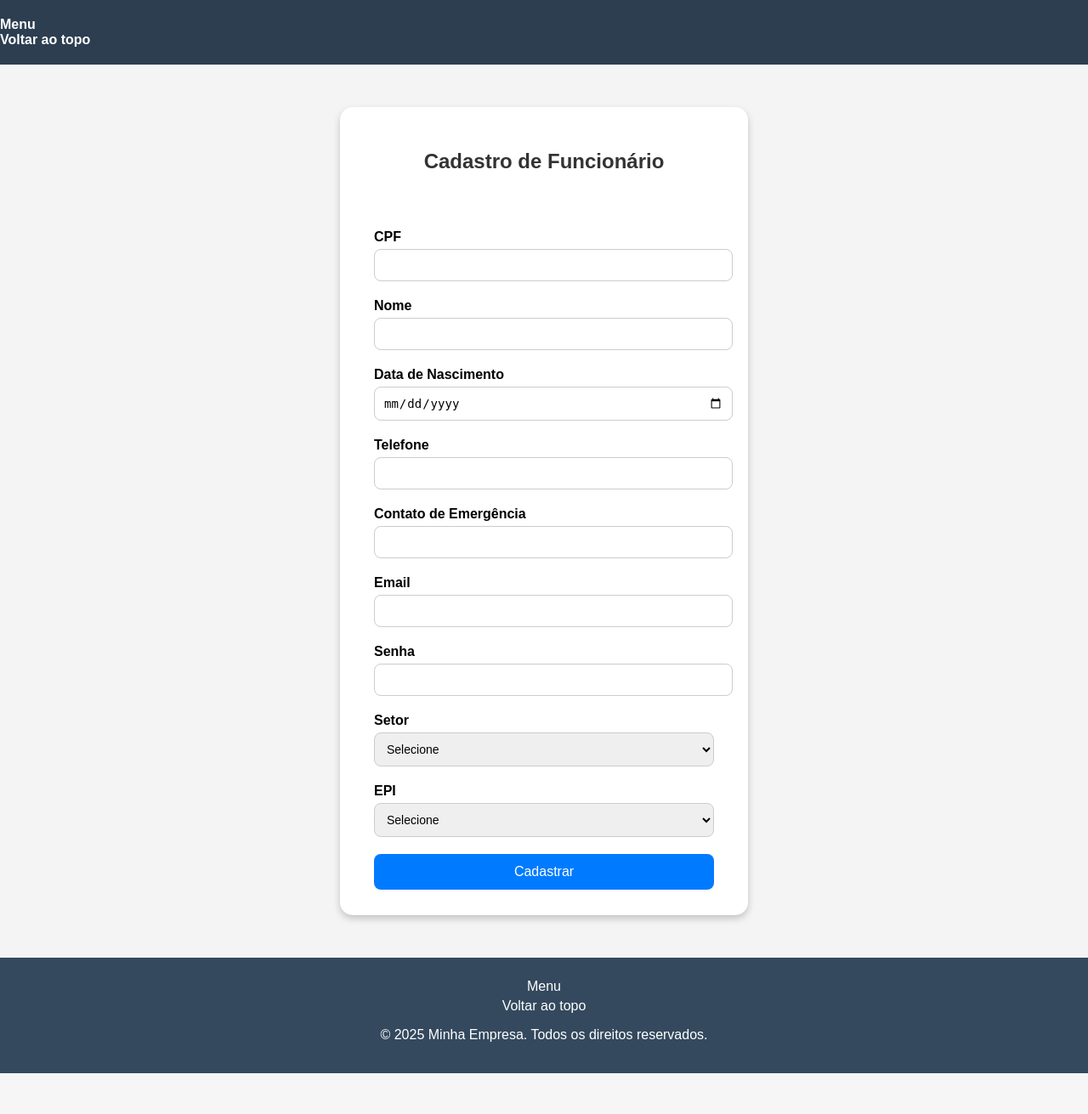
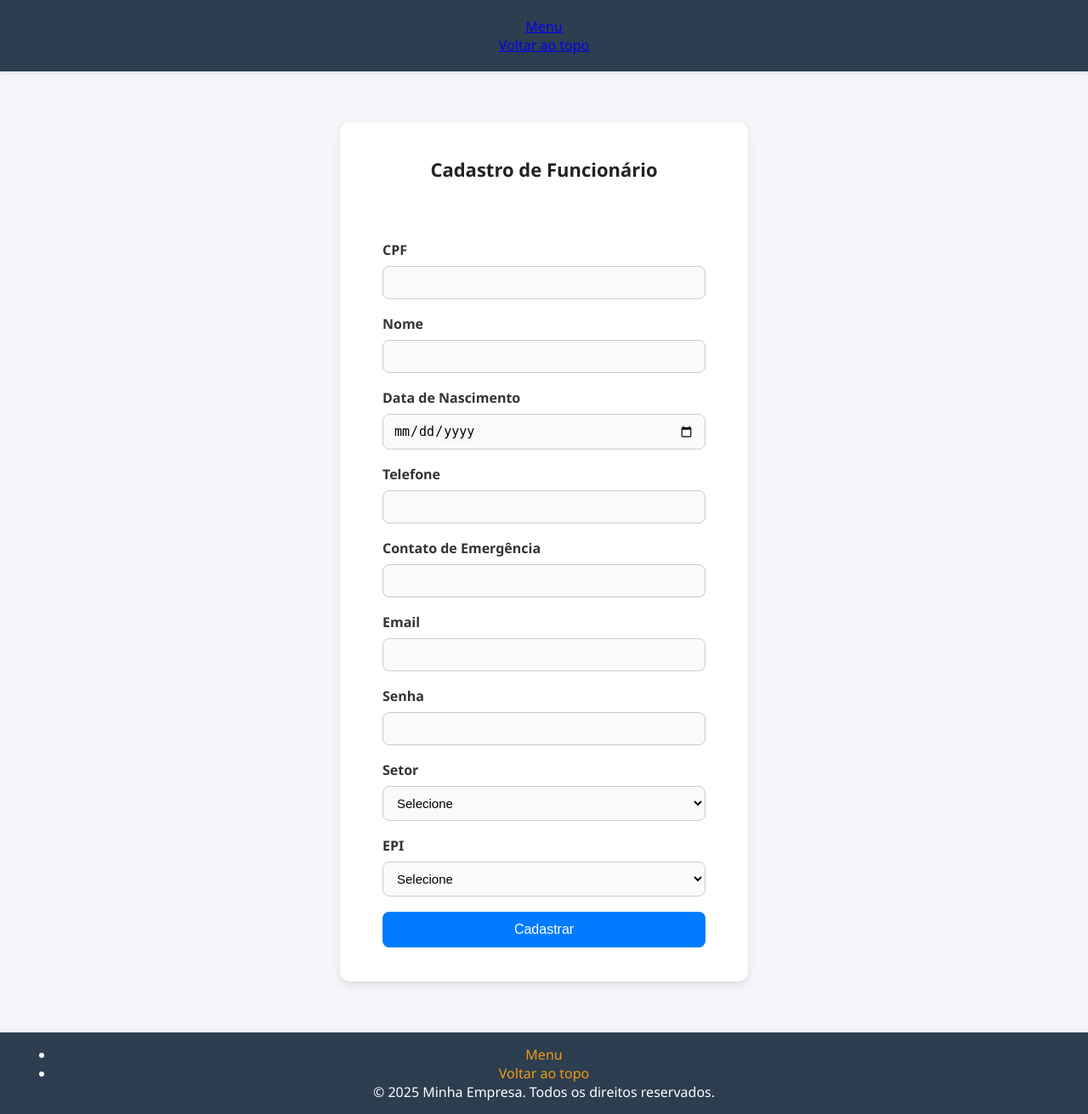
Before and after one commit to AleGreef/Gerenciador_Epi-s, a Django app: page /cadastrar_colaborador/ in a window 1280 px wide. Shown: the whole page at 85% size. Before the commit the page ends 1263 px from the top, so only its background shows below. Run offline with Django 5.2, Linux system fonts and the light colour scheme.

Commit message:
quinto commit

```diff
--- a/app_site/static/css/style.css
+++ b/app_site/static/css/style.css
@@ -1,85 +1,119 @@
-/* Reset básico e fonte */
-body {
-    font-family: Arial, sans-serif;
-    background-color: #f4f4f4;
+/* ========== RESET & BASE ========== */
+* {
     margin: 0;
     padding: 0;
-    min-height: 100vh;
+    box-sizing: border-box;
 }
 
-/* Container padrão */
+body {
+    font-family: "Segoe UI", Arial, sans-serif;
+    background-color: #f5f6fa;
+    color: #333;
+    min-height: 100vh;
+    display: flex;
+    flex-direction: column;
+}
+
+/* ========== LAYOUT ========== */
 .container {
     width: 90%;
     max-width: 1200px;
     margin: 0 auto;
 }
 
-/* HEADER */
+/* ========== HEADER ========== */
 header {
     background-color: #2c3e50;
     color: #fff;
     padding: 20px 0;
-    width: 100%;
-}
-
-header .container {
-    display: flex;
-    justify-content: space-between;
-    align-items: center;
+    text-align: center;
+    box-shadow: 0 2px 6px rgba(0, 0, 0, 0.1);
 }
 
 header h1 {
-    font-size: 24px;
+    font-size: 28px;
+    font-weight: 600;
+    letter-spacing: 1px;
 }
 
-header nav ul {
-    list-style: none;
-    display: flex;
-    gap: 20px;
-    margin: 0;
-    padding: 0;
+/* ========== MENU PRINCIPAL ========== */
+.menu-container {
+    background-color: #fff;
+    padding: 50px 40px;
+    border-radius: 15px;
+    box-shadow: 0 4px 12px rgba(0,0,0,0.08);
+    text-align: center;
+    width: 400px;
+    max-width: 90%;
+    margin: 60px auto;
 }
 
-header nav ul li a {
+.menu-container h1 {
+    margin-bottom: 35px;
+    color: #222;
+    font-size: 26px;
+    font-weight: 700;
+}
+
+.menu-btn {
+    display: block;
+    background-color: #007BFF;
     color: #fff;
     text-decoration: none;
-    font-weight: bold;
-    transition: color 0.3s;
+    font-size: 16px;
+    font-weight: 500;
+    margin: 12px auto;
+    padding: 14px 0;
+    border-radius: 8px;
+    width: 100%;
+    max-width: 280px;
+    transition: all 0.3s ease;
 }
 
-header nav ul li a:hover {
-    color: #f39c12;
+.menu-btn:hover {
+    background-color: #0056b3;
+    transform: translateY(-2px);
 }
 
-/* FORMULÁRIO */
+/* ========== FORMULÁRIOS ========== */
 .form-container {
     background-color: #fff;
-    padding: 30px 40px;
-    border-radius: 15px;
-    box-shadow: 0 4px 8px rgba(0,0,0,0.2);
-    width: 400px;
-    margin: 50px auto; /* centraliza verticalmente */
+    padding: 40px 50px;
+    border-radius: 12px;
+    box-shadow: 0 4px 10px rgba(0,0,0,0.1);
+    width: 480px;
+    max-width: 90%;
+    margin: 60px auto;
 }
 
-h2 {
+.form-container h2 {
     text-align: center;
-    margin-bottom: 30px;
-    color: #333;
+    color: #222;
+    margin-bottom: 25px;
+    font-size: 22px;
 }
 
 label {
     display: block;
-    margin-bottom: 5px;
-    font-weight: bold;
+    margin-bottom: 8px;
+    font-weight: 600;
+    color: #333;
 }
 
 input, select {
     width: 100%;
-    padding: 10px;
-    margin-bottom: 20px;
+    padding: 10px 12px;
+    margin-bottom: 18px;
     border-radius: 8px;
     border: 1px solid #ccc;
-    font-size: 14px;
+    font-size: 15px;
+    background-color: #fafafa;
+    transition: border-color 0.2s;
+}
+
+input:focus, select:focus {
+    border-color: #007BFF;
+    outline: none;
 }
 
 button {
@@ -91,73 +125,63 @@ button {
     border: none;
     border-radius: 8px;
     cursor: pointer;
-    transition: background-color 0.3s;
+    transition: background-color 0.3s, transform 0.2s;
 }
 
 button:hover {
     background-color: #0056b3;
+    transform: translateY(-1px);
 }
 
-/* MENU */
-.menu-container {
+/* ========== TABELA (visualizar empréstimos) ========== */
+.table-wrapper {
     background-color: #fff;
-    padding: 40px;
-    border-radius: 15px;
-    box-shadow: 0 4px 8px rgba(0,0,0,0.2);
-    text-align: center;
+    padding: 30px;
+    border-radius: 12px;
+    box-shadow: 0 4px 10px rgba(0,0,0,0.1);
     margin: 50px auto;
+    width: 90%;
+    max-width: 1000px;
+    overflow-x: auto;
 }
 
-h1 {
-    margin-bottom: 30px;
-    color: #333;
+table {
+    width: 100%;
+    border-collapse: collapse;
+    font-size: 15px;
 }
 
-.menu-button {
-    display: block;
-    width: 200px;
-    margin: 10px auto;
-    padding: 15px;
-    font-size: 16px;
-    color: #fff;
-    background-color: #007BFF;
-    border: none;
-    border-radius: 8px;
-    cursor: pointer;
-    transition: background-color 0.3s;
-    text-decoration: none;
+table th, table td {
+    border: 1px solid #ccc;
+    padding: 12px;
+    text-align: center;
 }
 
-.menu-button:hover {
-    background-color: #0056b3;
+table th {
+    background-color: #007BFF;
+    color: #fff;
+    font-weight: 600;
 }
 
-/* FOOTER */
-footer {
-    background-color: #34495e;
-    color: #fff;
-    padding: 20px 0;
-    width: 100%;
-    text-align: center;
-    margin-top: 40px;
+table tr:nth-child(even) {
+    background-color: #f8f9fa;
 }
 
-footer ul {
-    list-style: none;
-    padding: 0;
-    margin: 0;
+/* ========== FOOTER ========== */
+footer {
+    background-color: #2c3e50;
+    color: #fff;
+    text-align: center;
+    padding: 15px 0;
+    margin-top: auto;
 }
 
-footer ul li {
-    display: block;
-    margin: 5px 0;
+footer a {
+    color: #f39c12;
+    text-decoration: none;
+    transition: color 0.3s;
 }
 
-footer ul li a {
+footer a:hover {
     color: #fff;
-    text-decoration: none;
 }
-
-footer ul li a:hover {
-    color: #f39c12;
-}
```
